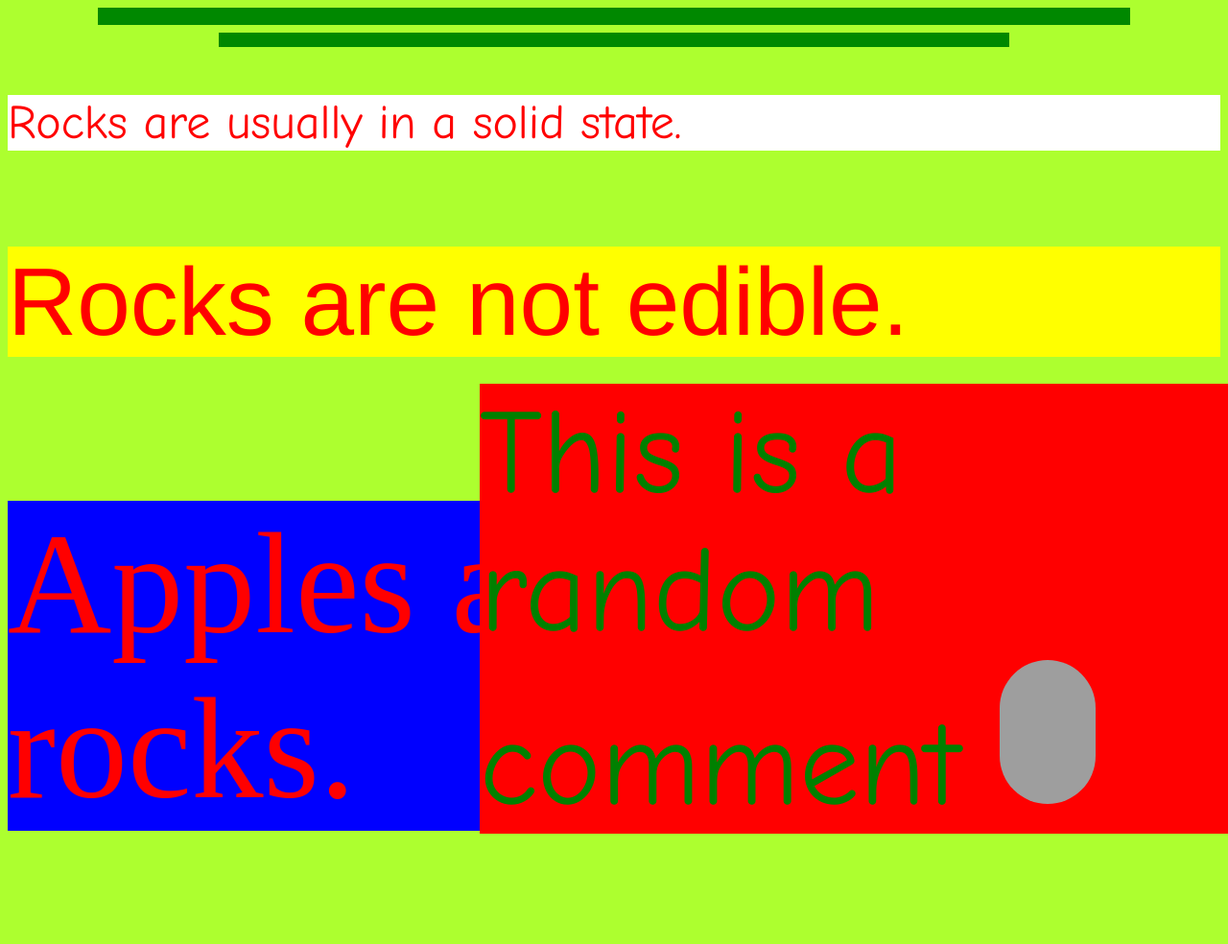
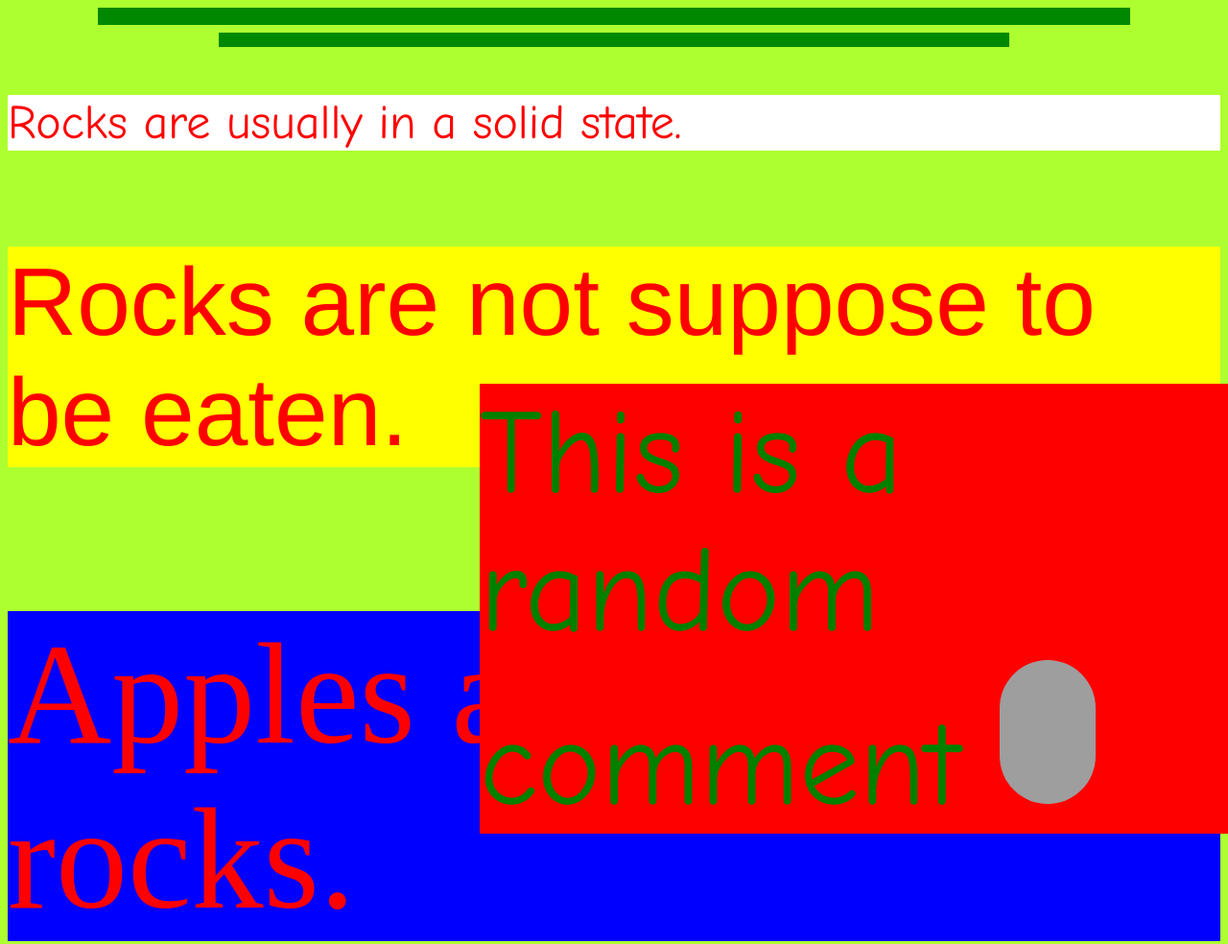
Before and after one commit to dbarbadillo1/dbarbadillo1.github.io, a plain HTML site: page index.html in a window 1280 px wide. Shown: the top 984 px of the page at 96% size. Drawn offline with Linux system fonts and the light colour scheme; grey boxes are pictures that could not be loaded.

Commit message:
Update index.html

```diff
--- a/index.html
+++ b/index.html
@@ -28,11 +28,12 @@ background-color: white;
       </-- Comment! ignored by computer. no closing. -->
       <Hr color="008800" size="18" width="85%">
         <Hr color="008800" size="15" width="65%">
+
           <p id="paragraph1" class="rocks">
             Rocks are usually in a solid state.
           </p>
           <p id="paragraph2" class="rocks">
-            Rocks are not edible.
+            Rocks are not suppose to be eaten.
           </p>
           <p id="paragraph3" class="not rocks">
             Apples are not rocks.
```
